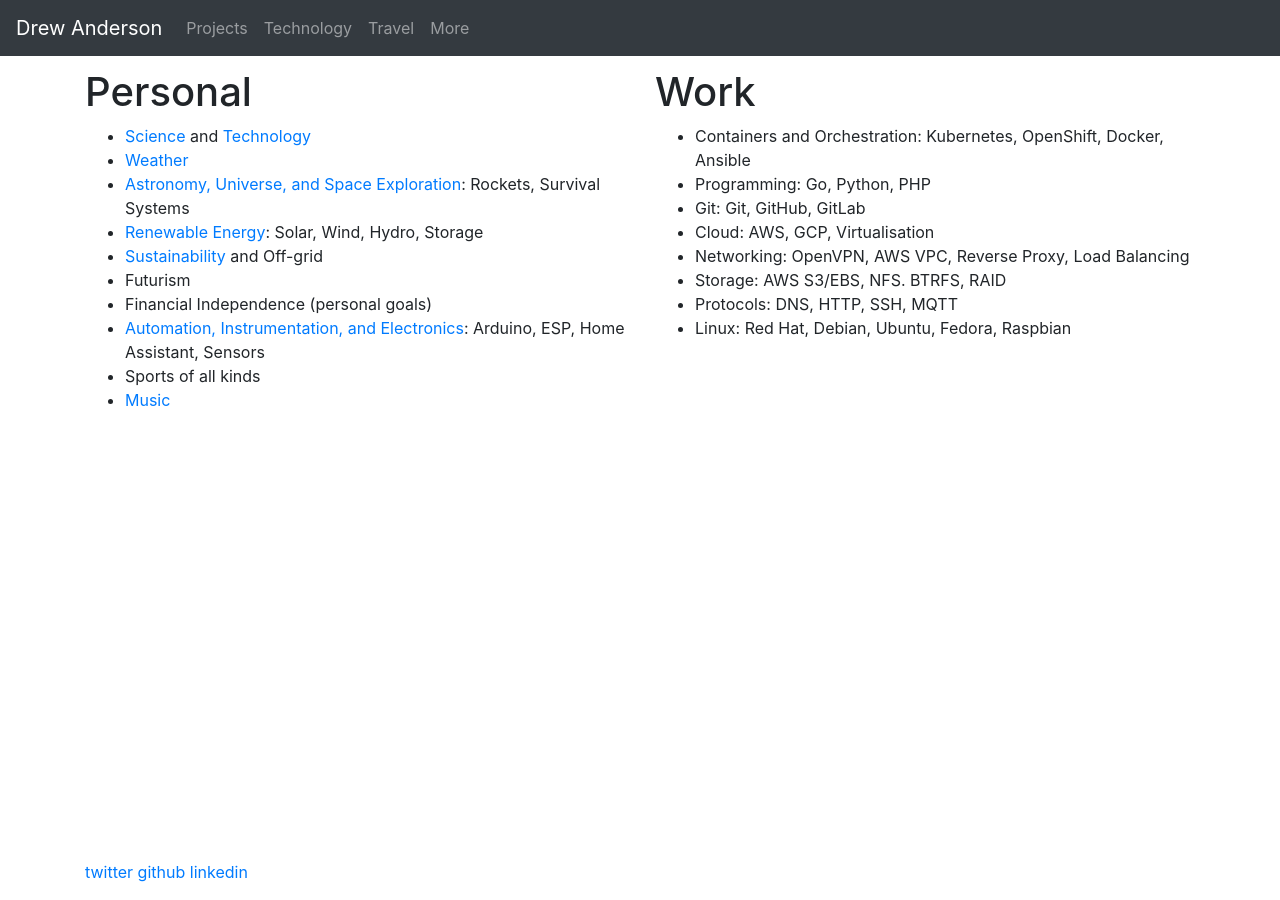
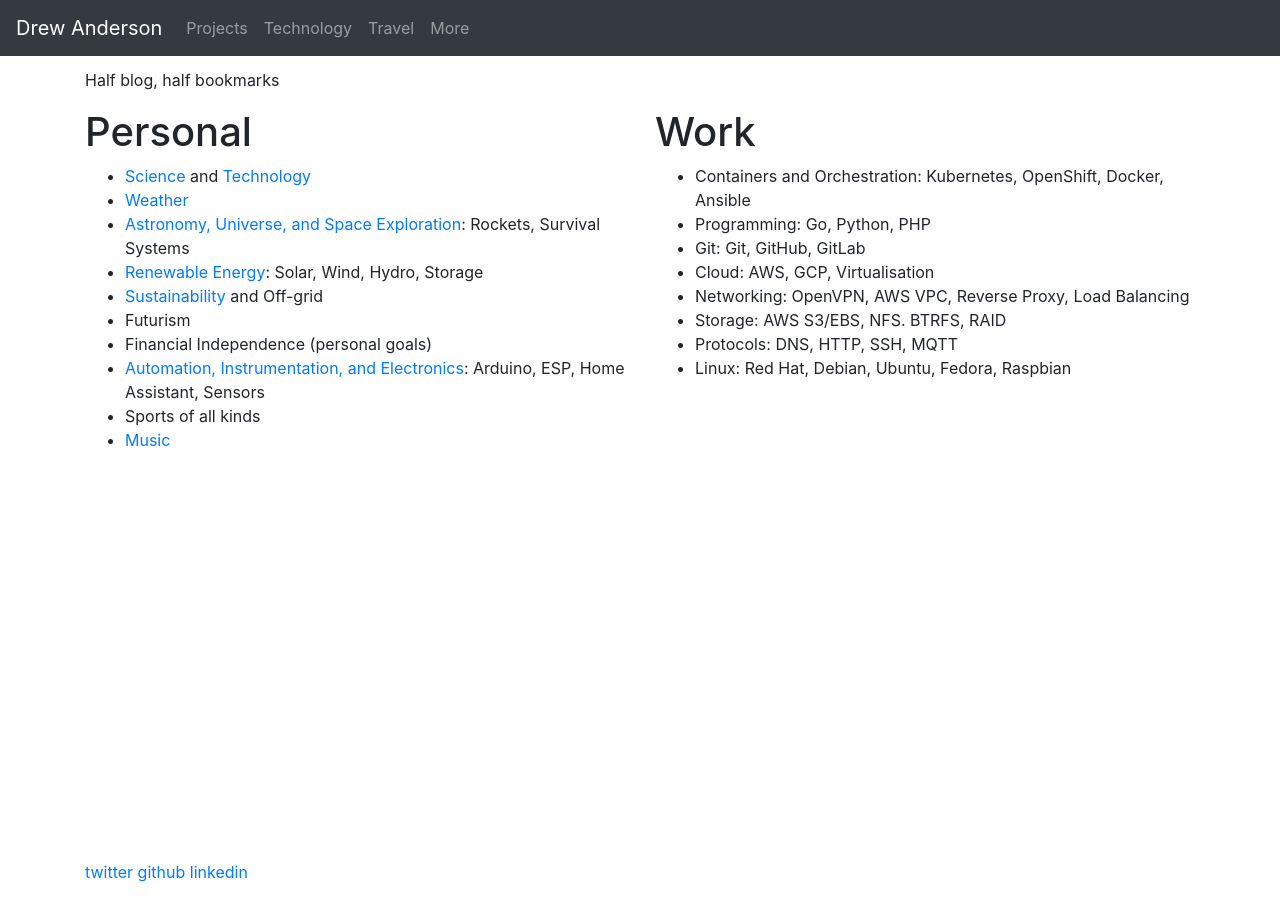
Before and after one commit to drewandersonnz/drewandersonnz.github.io, a Jekyll site: the page built from index.md, in a window 1280 px wide. Built offline with Jekyll 4.4.1, drawn with Linux system fonts in a browser that asks for light colours.

Commit message:
half blog half bookmarks

```diff
--- a/index.md
+++ b/index.md
@@ -1,6 +1,8 @@
 ---
 layout: home
 ---
+
+Half blog, half bookmarks
 
 <div class="row">
 <div class="col-sm" markdown="1">
```
